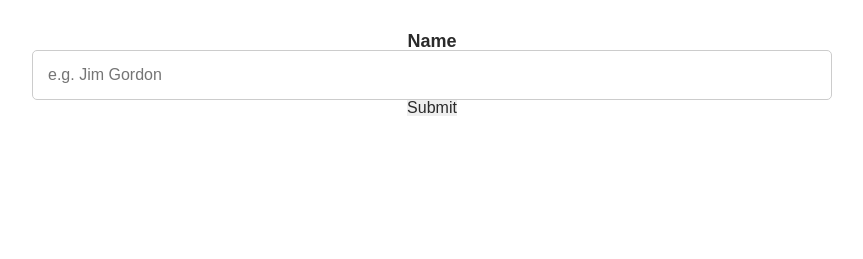
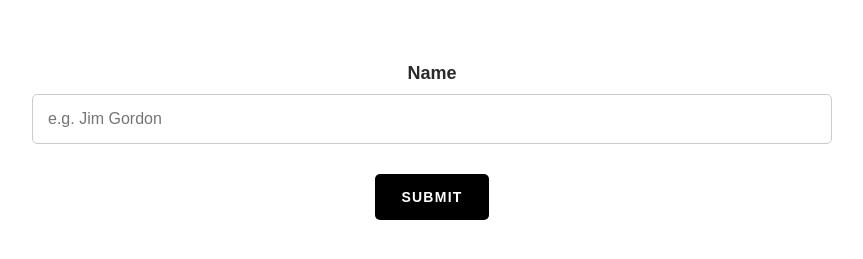
Before and after one commit to SebKay/spindle, a PHP site: template resources/views/layouts/home.twig in a window 1280 px wide. Shown: the part 158-417 px from the top of the page, without its empty margins (208-1071 px from the left). Run offline with PHP 8.4, Linux system fonts and the light colour scheme; the template is opened without the code that fills it, so the values that code supplies are empty; style sheets or scripts are compiled from the project's sources; some libraries are stand-ins or nearby versions.

Commit message:
Style basic form wrappers

```diff
--- a/resources/assets/scss/_config.scss
+++ b/resources/assets/scss/_config.scss
@@ -22,6 +22,18 @@ $text-color-1: #2a2a2a;
 $text-color-2: #666666;
 
 /**
+* Spacing
+*/
+$spacing: (
+    1 : (
+        tiny   : 15px,
+        small  : 30px,
+        medium : 60px,
+        large  : 90px,
+    ),
+);
+
+/**
 * Other
 */
 $border-radius-1: 5px;
--- a/resources/assets/scss/app.scss
+++ b/resources/assets/scss/app.scss
@@ -10,6 +10,10 @@
 @import 'common/utilities';
 @import 'common/general';
 
+@import 'elements/button';
+
+@import 'components/forms/form-row';
+
 @import 'components/site/wrap';
 @import 'components/site/header';
 @import 'components/site/main';
--- a/resources/assets/scss/common/_forms.scss
+++ b/resources/assets/scss/common/_forms.scss
@@ -27,3 +27,7 @@ label {
     // Type
     font-weight: bold;
 }
+
+button {
+    @extend .btn;
+}
--- a/resources/assets/scss/common/_typography.scss
+++ b/resources/assets/scss/common/_typography.scss
@@ -1,5 +1,4 @@
 body,
-button,
 textarea {
     // Type
     font-family: $font-family-1;
--- /dev/null
+++ b/resources/assets/scss/components/forms/_form-row.scss
@@ -0,0 +1,16 @@
+.form-row {
+    display: flex;
+}
+
+.form-row__item {
+    width: 100%;
+}
+
+.form-row__label {
+    padding-bottom: 12px;
+    display: block;
+}
+
+.form-row:not(:last-child) {
+    @extend %mb-small;
+}
--- /dev/null
+++ b/resources/assets/scss/elements/_button.scss
@@ -0,0 +1,13 @@
+.btn {
+    @extend %txt-small;
+    @extend %txt-uppercase;
+    padding: 16px 26px;
+    display: inline-block;
+    cursor: pointer;
+    border-radius: $border-radius-1;
+    background: $ui-color-1;
+    // Type
+    font-family: $font-family-1;
+    font-weight: bold;
+    color: #fff;
+}
--- a/resources/assets/scss/helpers/_mixins.scss
+++ b/resources/assets/scss/helpers/_mixins.scss
@@ -2,3 +2,89 @@
     font-size: $pixels;
     font-size: rem_calculate($pixels);
 }
+
+@mixin spacing($spacing) {
+    @each $spacing-name, $amount in $spacing {
+        //---- Padding
+        %p-#{$spacing-name},
+        .p-#{$spacing-name} {
+			padding-top: $amount;
+			padding-bottom: $amount;
+            padding-left: $amount;
+			padding-right: $amount;
+		}
+
+        %pv-#{$spacing-name},
+        .pv-#{$spacing-name} {
+			padding-top: $amount;
+            padding-bottom: $amount;
+		}
+
+        %ph-#{$spacing-name},
+        .ph-#{$spacing-name} {
+			padding-left: $amount;
+            padding-right: $amount;
+		}
+
+		%pt-#{$spacing-name},
+		.pt-#{$spacing-name} {
+			padding-top: $amount;
+		}
+
+        %pb-#{$spacing-name},
+        .pb-#{$spacing-name} {
+			padding-bottom: $amount;
+		}
+
+        %pl-#{$spacing-name},
+        .pl-#{$spacing-name} {
+			padding-left: $amount;
+		}
+
+        %pr-#{$spacing-name},
+        .pr-#{$spacing-name} {
+			padding-right: $amount;
+		}
+
+        //---- Margin
+		%m-#{$spacing-name},
+		.m-#{$spacing-name} {
+			margin-top: $amount;
+			margin-bottom: $amount;
+            margin-left: $amount;
+			margin-right: $amount;
+		}
+
+        %mv-#{$spacing-name},
+        .mv-#{$spacing-name} {
+			margin-top: $amount;
+            margin-bottom: $amount;
+		}
+
+        %mh-#{$spacing-name},
+        .mh-#{$spacing-name} {
+			margin-left: $amount;
+            margin-right: $amount;
+		}
+
+		%mt-#{$spacing-name},
+		.mt-#{$spacing-name} {
+			margin-top: $amount;
+		}
+
+        %mb-#{$spacing-name},
+        .mb-#{$spacing-name} {
+			margin-bottom: $amount;
+		}
+
+        %ml-#{$spacing-name},
+        .ml-#{$spacing-name} {
+			margin-left: $amount;
+		}
+
+        %mr-#{$spacing-name},
+        .mr-#{$spacing-name} {
+			margin-right: $amount;
+		}
+	}
+}
--- a/resources/assets/scss/helpers/_placeholders.scss
+++ b/resources/assets/scss/helpers/_placeholders.scss
@@ -48,3 +48,11 @@
     // Type
     text-align: right;
 }
+
+%txt-uppercase {
+    // Type
+    text-transform: uppercase;
+    letter-spacing: 0.078rem;
+}
+
+@include spacing(map-get($spacing, 1));
--- a/resources/views/layouts/home.twig
+++ b/resources/views/layouts/home.twig
@@ -7,27 +7,31 @@
         </p>
     </div>
 
-    <br><br>
+    <br><br><br><br>
 
     <form class="txt-center" method="post" action="">
-        <p>
-            <label for="name">
+        <div class="form-row">
+            <div class="form-row__item">
+                <label class="form-row__label" for="name">
                     Name
                 </label>
-            <br>
+
                 <input id="name" type="text" name="name" placeholder="e.g. Jim Gordon">
+            </div>
+        </div>
+
+        <div class="form-row">
+            <div class="form-row__item">
+                <button>
+                    Submit
+                </button>
 
                 {% if csrf %}
                     <input type="hidden" name="{{ csrf.keys.name }}" value="{{ csrf.name }}">
                     <input type="hidden" name="{{ csrf.keys.value }}" value="{{ csrf.value }}">
                 {% endif %}
-        </p>
-
-        <p>
-            <button>
-                Submit
-            </button>
-        </p>
+            </div>
+        </div>
     </form>
 
     {% if form.name %}
```
Lines whose indentation alone changed are shown as unchanged.
